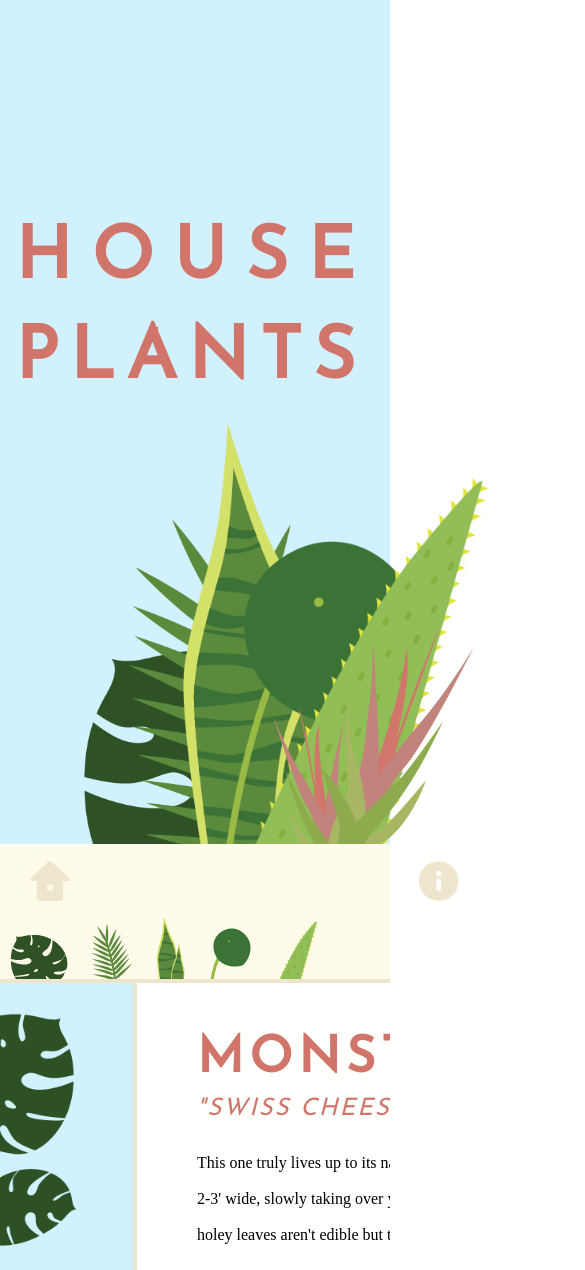
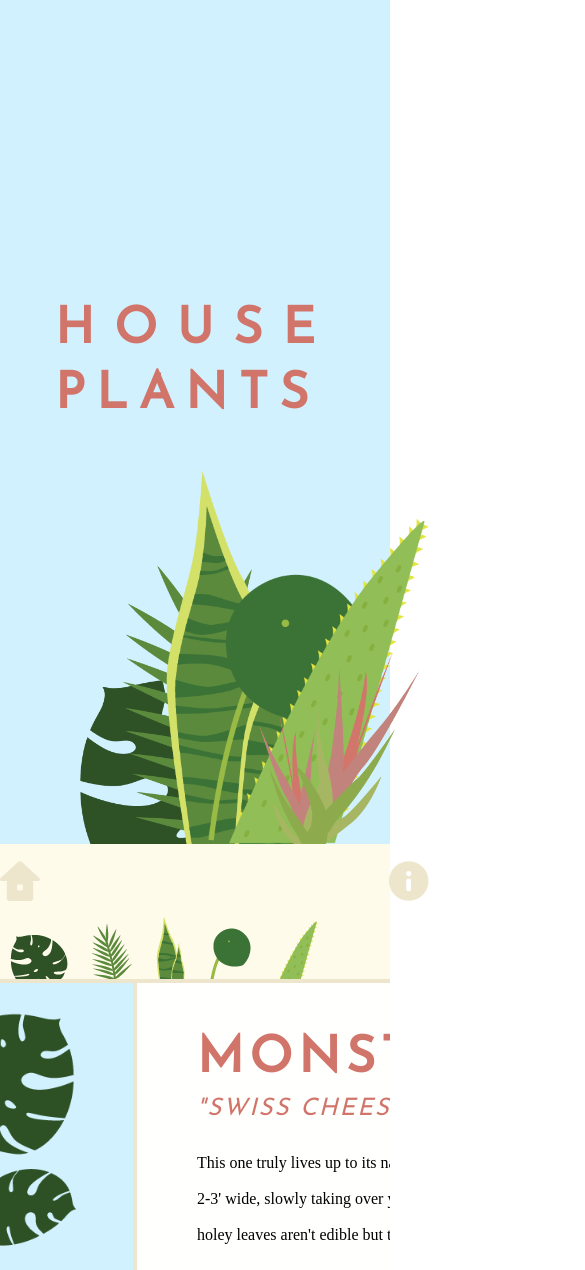
Before and after one commit to minjungkim99/minjungkim99.github.io, a plain HTML site: page index.html in a window 390 px wide. Shown: the top 1270 px of the page, 585 px wide, since content can reach past the window. Drawn offline with nearby package versions, Linux system fonts and the light colour scheme.

Commit message:
moved title box slightly down

```diff
--- a/assets/css/style.css
+++ b/assets/css/style.css
@@ -42,7 +42,7 @@ h1 {
 	/*position: absolute;
 	top: 12%;*/
 	position: absolute;
-	bottom: 380px;
+	bottom: 370px;
 }
 
 #house-text {
@@ -409,3 +409,50 @@ p {
 }
 
 /*----------DETAIL PAGE:END----------*/
+
+/*----------MOBILE:START----------*/
+
+@media screen and (max-width: 700px) {
+	body {
+		width: 100vw;
+		height: 200vh;
+	}
+
+  	h1 {
+  	 	font-size: 50px;
+ 	}
+
+	.plant {
+	   	transform: scale(0.8);
+	}
+
+	.plant:hover {
+ 	  	transform: scale(0.9);
+  	}
+
+    #plants-container {
+   		left: 40px;
+    }
+
+    #card-view {
+/* 	  	background-color: lightpink;
+*/    }
+
+    #menu-icons {
+  	 	width: 80vw;
+ 	  	padding: 0px;
+ 	  	justify-content: space-between;
+    }
+
+  	.about-button {
+
+    }
+
+
+
+
+}
+
+
+
+/*----------MOBILE:END----------*/
```
